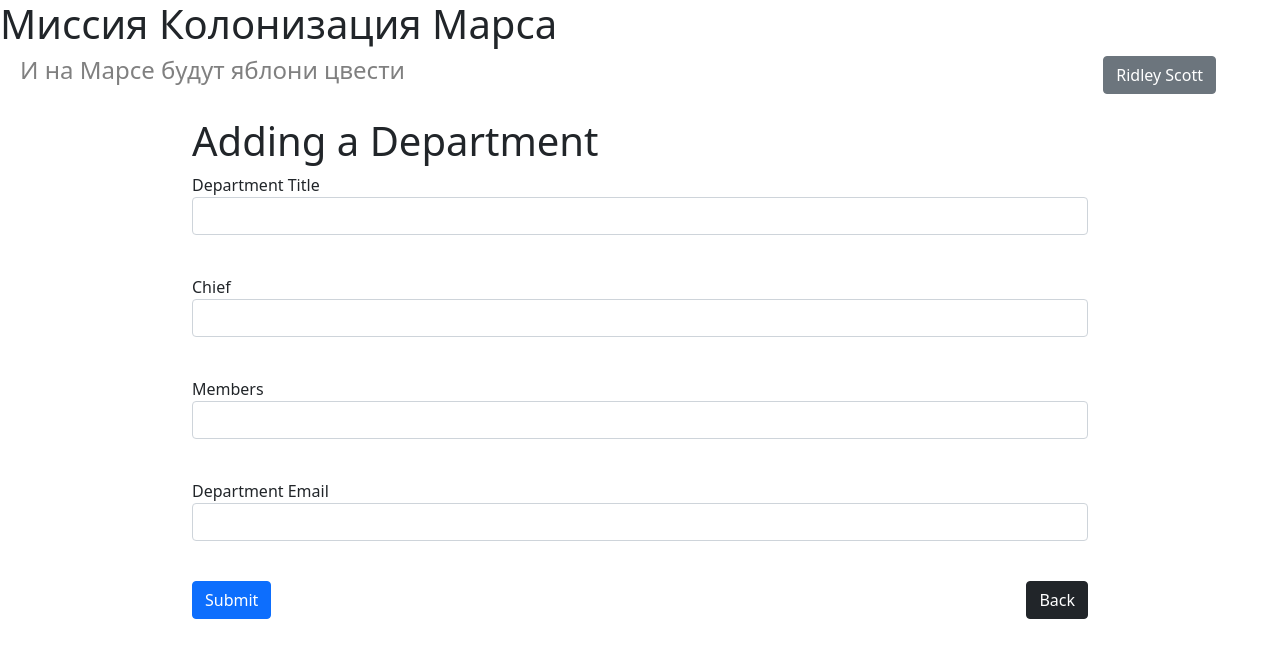
After one commit to ilyuxakon/colonization-of-Mars, a Flask app: page /adddepartment in a window 1280 px wide. The commit adds this page. Shown: the top 658 px of the page. Run offline with Flask 3, Linux system fonts and the light colour scheme; a user stored in the database is signed in.

Commit message:
Добавление департаментов

```diff
--- a/data/__all_models.py
+++ b/data/__all_models.py
@@ -1 +1 @@
-from . import users, jobs
+from . import users, jobs, departments
--- a/main_5000.py
+++ b/main_5000.py
@@ -18,7 +18,7 @@ request = request
 login_manager = LoginManager()
 login_manager.init_app(app)
 
-User, Jobs = __all_models.users.User, __all_models.jobs.Jobs
+User, Jobs, Department = __all_models.users.User, __all_models.jobs.Jobs, __all_models.departments.Department
 db_session.global_init('db/mars.db')
 
 
@@ -48,6 +48,14 @@ class AddJob(FlaskForm):
     work_size = IntegerField('Work Size', validators=[DataRequired()])
     collaborators = StringField('Collaborators', validators=[DataRequired()])
     is_finished = BooleanField('Is job finished?')
+    submit = SubmitField('Submit')
+
+
+class AddDepartment(FlaskForm):
+    title = StringField('Department Title', validators=[DataRequired()])
+    chief = IntegerField('Chief', validators=[DataRequired()])
+    members = StringField('Members', validators=[DataRequired()])
+    email = EmailField('Department Email', validators=[DataRequired()])
     submit = SubmitField('Submit')
 
 
@@ -199,6 +207,88 @@ def logout():
     return redirect("/login")
 
 
+@app.route('/department')
+@login_required
+def department():
+    session = db_session.create_session()
+
+    data = list()
+    for department in session.query(Department).all():
+        data.append({'id': department.id, 'title': department.title, 'chief': department.chief, 'chief_name': f'{department.chief_u.name} {department.chief_u.surname}', 'members': department.members, 'email': department.email})
+
+    return buffer('department_log_5000.html', data=data, current_user_id=current_user.id)
+
+
+@app.route('/adddepartment', methods=['POST', 'GET'])
+@login_required
+def adddepartment():
+    form = AddDepartment()
+    if form.validate_on_submit():
+        session = db_session.create_session()
+
+        if session.query(Department).filter(Department.title == form.title.data,
+                                      Department.chief == form.chief.data,
+                                      Department.members == form.members.data,
+                                      Department.email == form.email.data).first():
+            return buffer('adddepartment_5000.html', title='Adding a department', form=form, message='Этот Департамент уже существует')
+
+        department = Department(
+            title = form.title.data,
+            chief = form.chief.data,
+            members = form.members.data,
+            email = form.email.data,
+        )
+
+        session.add(department)
+        session.commit()
+
+        return buffer('adddepartment_5000.html', title='Adding a department', form=form, message='Департамент добавлен')
+
+    return buffer('adddepartment_5000.html', title='Adding a department', form=form)
+
+
+@app.route('/editdepartment/<department_id>', methods=['POST', 'GET'])
+@login_required
+def editdepartment(department_id):
+    session = db_session.create_session()
+    department = session.query(Department).filter(Department.id == department_id).first()
+
+    if current_user.id != 1 and current_user.id != department.chief:
+        return redirect('/')
+
+    form = AddDepartment()
+
+    if form.validate_on_submit():
+        department.title = form.title.data
+        department.chief = form.chief.data
+        department.members = form.members.data
+        department.email = form.email.data
+
+        session.commit()
+        return buffer('adddepartment_5000.html', title='Edit a department', form=form, message='Департамент отредактирован')
+
+    else:
+        form.title.data = department.title
+        form.chief.data = department.chief
+        form.members.data = department.members
+        form.email.data = department.email
+
+    return buffer('adddepartment_5000.html', title='Edit a department', form=form)
+
+
+@app.route('/deletedepartment/<department_id>')
+@login_required
+def deletedepartment(department_id):
+    session = db_session.create_session()
+    department = session.query(Department).filter(Department.id == department_id).first()
+
+    if current_user.id == 1 or current_user.id == department.chief:
+        session.delete(department)
+        session.commit()
+
+    return redirect('/department')
+
+
 def buffer(*arg, **args):
     return render_template(*arg, **args, username=f'{current_user.name} {current_user.surname}' if current_user.is_authenticated else 'Вы неавторизованны')
 
--- /dev/null
+++ b/templates/adddepartment_5000.html
@@ -0,0 +1,55 @@
+<head>
+    <link rel="stylesheet" tydive="text/css" href="{{ url_for('static', filename='css/form.css') }}" />
+</head>
+
+{% extends "base.html" %}
+
+{% block content %}
+    <form action="" method="post" novalidate>
+        <h1>Adding a Department</h1>
+        {{ form.hidden_tag() }}
+        <p>
+            {{ form.title.label() }}<br>
+            {{ form.title(class="form-control") }}<br>
+            {% for error in form.title.errors %}
+                <p class="alert alert-danger" role="alert">
+                    {{ error }}
+                </p>
+            {% endfor %}
+        </p>
+
+        <p>
+            {{ form.chief.label() }}<br>
+            {{ form.chief(class="form-control") }}<br>
+            {% for error in form.chief.errors %}
+                <p class="alert alert-danger" role="alert">
+                    {{ error }}
+                </p>
+            {% endfor %}
+        </p>
+
+        <p>
+            {{ form.members.label() }}<br>
+            {{ form.members(class="form-control") }}<br>
+            {% for error in form.members.errors %}
+                <p class="alert alert-danger" role="alert">
+                    {{ error }}
+                </p>
+            {% endfor %}
+        </p>
+
+        <p>
+            {{ form.email.label() }}<br>
+            {{ form.email(class="form-control", type='email') }}<br>
+            {% for error in form.email.errors %}
+                <p class="alert alert-danger" role="alert">
+                    {{ error }}
+                </p>
+            {% endfor %}
+        </p>
+
+        <a class="btn btn-dark button" href="/department">Back</a>
+        <p>{{ form.submit(type="submit", class="btn btn-primary") }}</p>
+        {{ message }}
+    </form>
+{% endblock %}
--- a/templates/work_log_5000.html
+++ b/templates/work_log_5000.html
@@ -1,5 +1,5 @@
 <head>
-    <link rel="stylesheet" tydive="text/css" href="{{ url_for('static', filename='css/work_log_5000.css') }}" />
+    <link rel="stylesheet" tydive="text/css" href="{{ url_for('static', filename='css/log_5000.css') }}" />
 </head>
 
 {% extends "base.html" %}
@@ -33,8 +33,9 @@
             {% endfor %}
         </table>
 
-        <div>
+        <div class="button_container">
             <a class="btn btn-success", href="/addjob">Add job</a>
+            <a class="btn btn-dark", href="/department">Department</a>
         </div>
     </div>
 {% endblock %}
```
Also changed, not shown: static/css/log_5000.css (added, +17 -0 lines), static/css/work_log_5000.css (deleted, +0 -9 lines), templates/department_log_5000.html (added, +39 -0 lines), db/mars.db.
